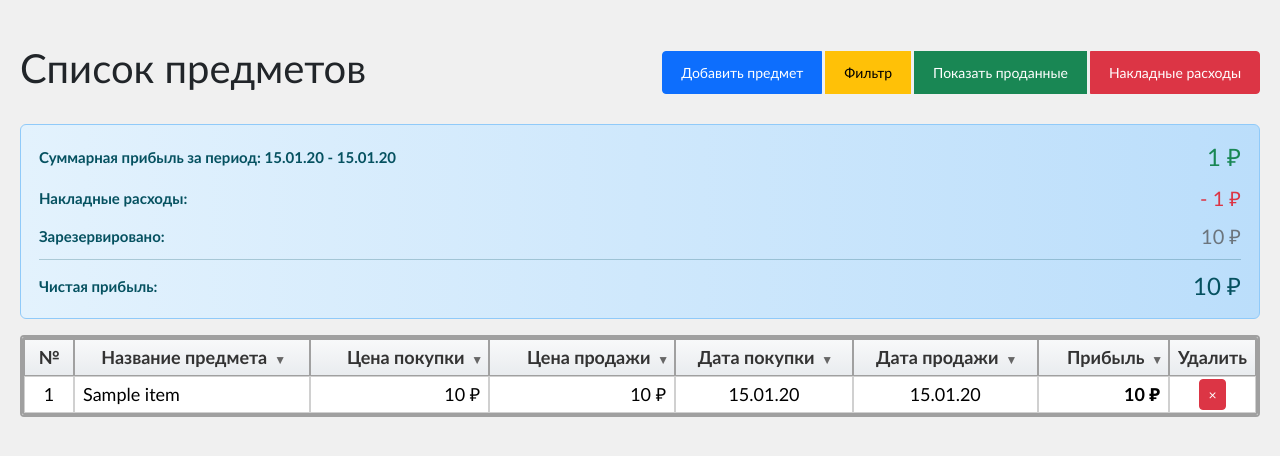
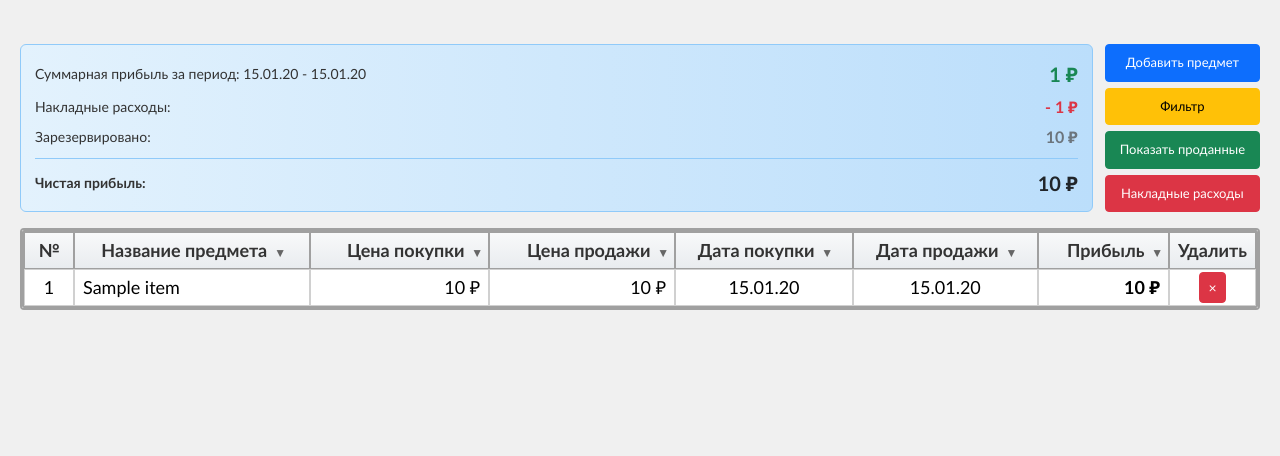
Before and after one commit to obkaiter/SCTradeManager, a Django app: template items/templates/items/item_list.html in a window 1280 px wide. Shown: the top 456 px of the page. Run offline with Django 3.2, Linux system fonts and the light colour scheme; the template is opened without the code that fills it: most values are stand-ins (such as "Sample title", 1, 10 or a date in 2020).

Commit message:
Косметические правки вёрстки

```diff
--- a/items/templates/items/base.html
+++ b/items/templates/items/base.html
@@ -162,6 +162,55 @@
             font-size: 15px;
         }
 
+        /* Summary grid layout */
+        .summary-grid {
+            display: grid;
+            grid-template-columns: 1fr auto;
+            gap: 12px;
+            align-items: stretch;
+        }
+        .summary-block {
+            background: linear-gradient(to right, #e3f2fd 0%, #bbdefb 100%);
+            border: 1px solid #90caf9;
+            border-radius: 6px;
+            padding: 10px 14px;
+            display: flex;
+            flex-direction: column;
+            justify-content: center;
+        }
+        .summary-row {
+            display: flex;
+            justify-content: space-between;
+            align-items: center;
+            padding: 3px 0;
+        }
+        .summary-label {
+            font-size: 14px;
+            color: #333;
+        }
+        .summary-value {
+            font-weight: 600;
+            white-space: nowrap;
+            margin-left: 12px;
+        }
+        .summary-divider {
+            border-top: 1px solid #90caf9;
+            margin: 6px 0;
+        }
+        .buttons-block {
+            display: flex;
+            flex-direction: column;
+            gap: 6px;
+            justify-content: center;
+        }
+        .buttons-block .btn {
+            padding: 8px 14px;
+            font-size: 13px;
+            white-space: nowrap;
+            border-radius: 4px;
+            margin: 0;
+        }
+
         /* Modal styling */
         .modal-header {
             background: linear-gradient(to right, #1976d2 0%, #2196f3 100%);
--- a/items/templates/items/item_list.html
+++ b/items/templates/items/item_list.html
@@ -7,50 +7,51 @@
 <!-- Скрытое поле для хранения состояния hide_sold -->
 <input type="hidden" id="hideSoldState" value="{{ hide_sold|yesno:'true,false' }}">
 
-<div class="d-flex justify-content-between align-items-center mb-4">
-    <h1>Список предметов</h1>
-    <div class="btn-group" role="group">
-        <button type="button" class="btn btn-primary" data-bs-toggle="modal" data-bs-target="#addItemModal">
+<!-- Верхний блок: итоги слева, кнопки справа -->
+<div class="summary-grid mb-3">
+    <!-- Блок с итогами -->
+    <div class="summary-block">
+        <div class="summary-row">
+            <span class="summary-label">Суммарная прибыль за период: {{ date_from|date:"d.m.y" }} - {{ date_to|date:"d.m.y" }}</span>
+            <span class="summary-value fs-5 {% if total_profit < 0 %}text-danger{% elif total_profit > 0 %}text-success{% endif %}">
+                {{ total_profit|format_price }}
+            </span>
+        </div>
+        <div class="summary-row">
+            <span class="summary-label">Накладные расходы:</span>
+            <span class="summary-value fs-6 text-danger">
+                - {{ total_expenses|format_price }}
+            </span>
+        </div>
+        <div class="summary-row">
+            <span class="summary-label">Зарезервировано:</span>
+            <span class="summary-value fs-6 text-secondary">
+                {{ reserved_amount|format_price }}
+            </span>
+        </div>
+        <div class="summary-divider"></div>
+        <div class="summary-row">
+            <span class="summary-label"><strong>Чистая прибыль:</strong></span>
+            <span class="summary-value fs-5 {% if net_profit < 0 %}text-danger{% elif net_profit > 0 %}text-success{% endif %}">
+                {{ net_profit|format_price }}
+            </span>
+        </div>
+    </div>
+
+    <!-- Блок с кнопками -->
+    <div class="buttons-block">
+        <button type="button" class="btn btn-primary btn-sm" data-bs-toggle="modal" data-bs-target="#addItemModal">
             <i class="bi bi-plus-lg"></i> Добавить предмет
         </button>
-        <button type="button" class="btn btn-warning" data-bs-toggle="modal" data-bs-target="#dateFilterModal">
+        <button type="button" class="btn btn-warning btn-sm" data-bs-toggle="modal" data-bs-target="#dateFilterModal">
             Фильтр
         </button>
-        <button type="button" class="btn btn-secondary" id="toggleSoldBtn">
+        <button type="button" class="btn btn-secondary btn-sm" id="toggleSoldBtn">
             <i class="bi bi-eye-slash"></i> Скрыть проданные
         </button>
-        <button type="button" class="btn btn-danger" data-bs-toggle="modal" data-bs-target="#expenseModal" id="openExpenseBtn">
+        <button type="button" class="btn btn-danger btn-sm" data-bs-toggle="modal" data-bs-target="#expenseModal" id="openExpenseBtn">
             Накладные расходы
         </button>
-    </div>
-</div>
-
-<!-- Суммарная прибыль -->
-<div class="alert alert-info d-flex flex-column mb-3">
-    <div class="d-flex justify-content-between align-items-center">
-        <span><strong>Суммарная прибыль за период: {{ date_from|date:"d.m.y" }} - {{ date_to|date:"d.m.y" }}</strong></span>
-        <span class="fs-4 {% if total_profit < 0 %}text-danger{% elif total_profit > 0 %}text-success{% endif %}">
-            {{ total_profit|format_price }}
-        </span>
-    </div>
-    <div class="d-flex justify-content-between align-items-center mt-2">
-        <span><strong>Накладные расходы:</strong></span>
-        <span class="fs-5 text-danger">
-            - {{ total_expenses|format_price }}
-        </span>
-    </div>
-    <div class="d-flex justify-content-between align-items-center mt-2">
-        <span><strong>Зарезервировано:</strong></span>
-        <span class="fs-5 text-secondary">
-            {{ reserved_amount|format_price }}
-        </span>
-    </div>
-    <hr class="my-2">
-    <div class="d-flex justify-content-between align-items-center">
-        <span><strong>Чистая прибыль:</strong></span>
-        <span class="fs-4 {% if net_profit < 0 %}text-danger{% elif net_profit > 0 %}text-success{% endif %}">
-            {{ net_profit|format_price }}
-        </span>
     </div>
 </div>
 
```
